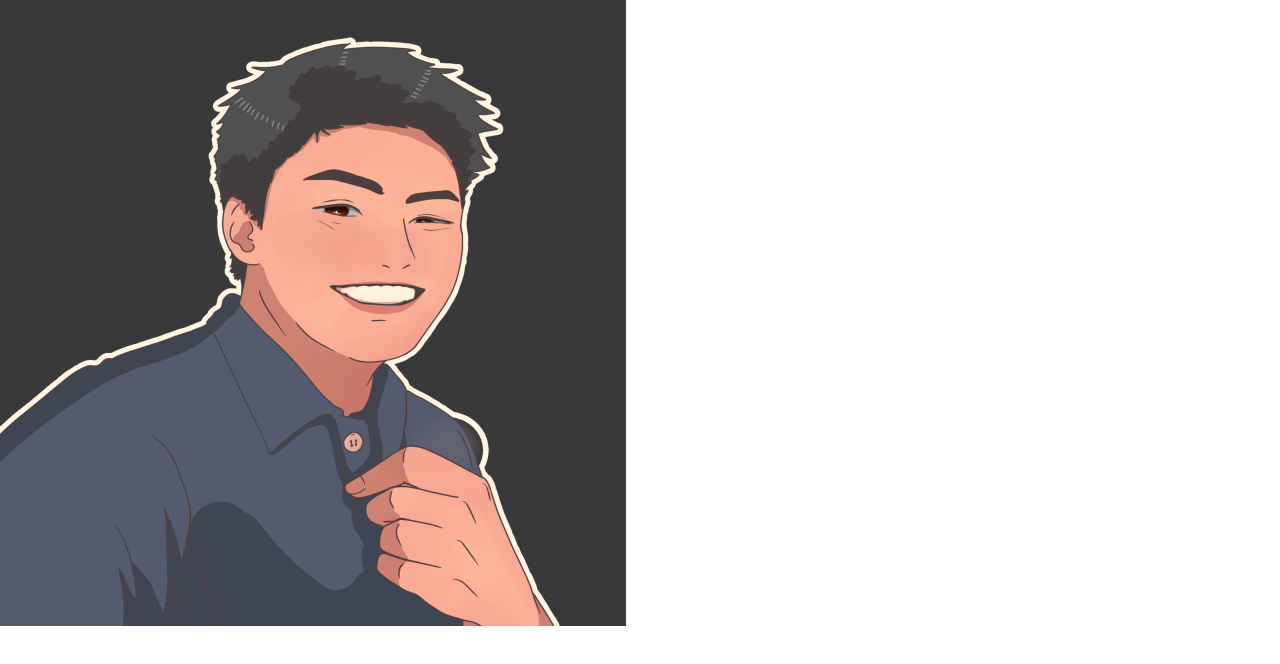
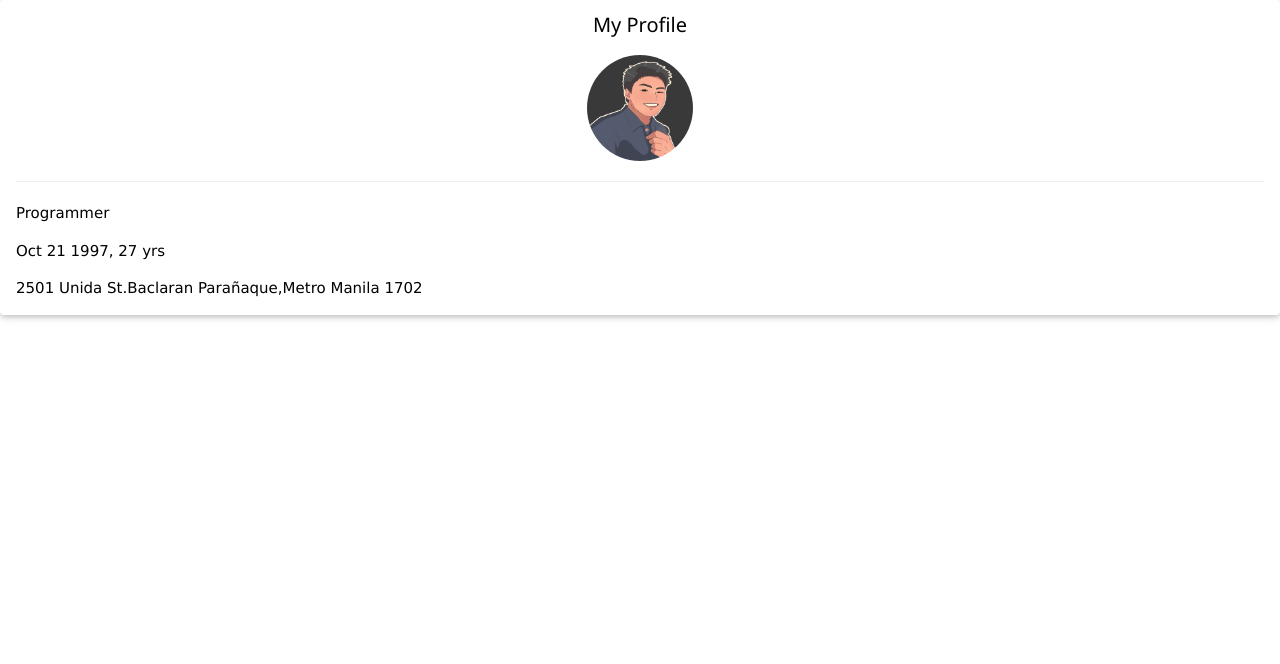
Before and after one commit to Jeeruz/resume, a React (Vite) app: page / in a window 1280 px wide. Shown: the top 664 px of the page. Built offline with nearby package versions, Linux system fonts and the light colour scheme.

Commit message:
added new components

```diff
--- a/src/App.jsx
+++ b/src/App.jsx
@@ -1,8 +1,10 @@
 import { useState } from "react";
-import Pictures from "./components/Picture";
+import Profile from "./components/Profile";
 
 const person = {
   name: "Jefferson Dela Cruz",
+  jobclass: "Programmer",
+  bday: "Oct 21 1997",
   age: "27",
   address: "2501 Unida St.Baclaran Parañaque,Metro Manila 1702",
   contactno: "09184002589",
@@ -30,7 +32,13 @@ function App() {
 
   return (
     <div className="App">
-      <Pictures picture_file_loc={person.picture_file_loc} />
+      <Profile
+        picture_file_loc={person.picture_file_loc}
+        jobclass={person.jobclass}
+        bday={person.bday}
+        age={person.age}
+        address={person.address}
+      />
     </div>
   );
 }
--- a/src/components/Picture.jsx
+++ b/src/components/Picture.jsx
@@ -1,3 +1,9 @@
 export default function Picture({ picture_file_loc }) {
-  return <img src={picture_file_loc} alt="Jeff"></img>;
+  return (
+    <img
+      src={picture_file_loc}
+      className="w3-circle"
+      style={{ height: "106px", width: "106px" }}
+    ></img>
+  );
 }
--- /dev/null
+++ b/src/components/Profile.jsx
@@ -0,0 +1,26 @@
+import Pictures from "./Picture";
+
+export default function Profile({
+  picture_file_loc,
+  jobclass,
+  bday,
+  age,
+  address,
+}) {
+  return (
+    <div class="w3-card w3-round w3-white">
+      <div class="w3-container">
+        <h4 class="w3-center">My Profile</h4>
+        <p class="w3-center">
+          <Pictures picture_file_loc={picture_file_loc} />
+        </p>
+        <hr />
+        <p>{jobclass}</p>
+        <p>
+          {bday}, {age} yrs
+        </p>
+        <p>{address}</p>
+      </div>
+    </div>
+  );
+}
```
Also changed, not shown: src/components/Contact.jsx (added), src/components/Education.jsx (added), src/components/Experience.jsx (added), src/components/Navigation.jsx (added), src/components/Skills.jsx (added).
